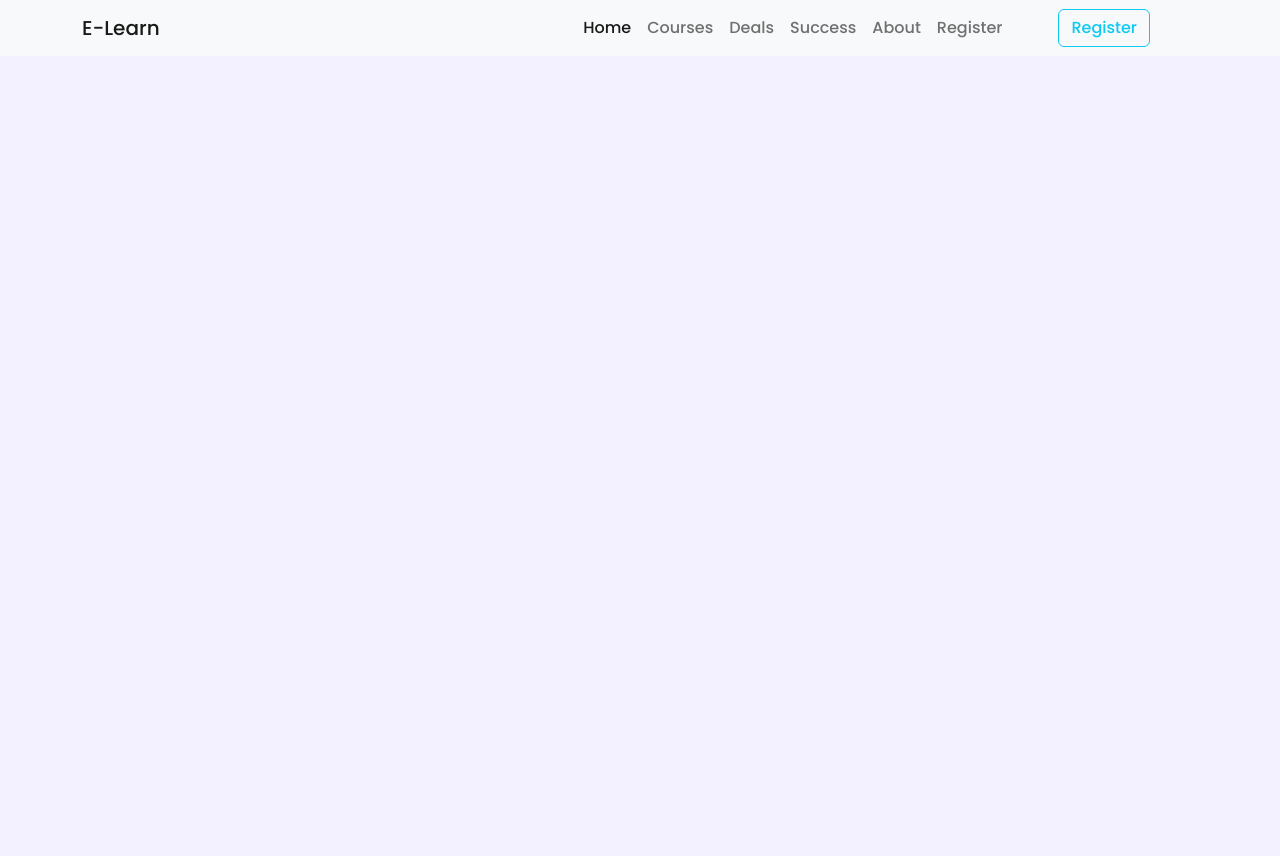
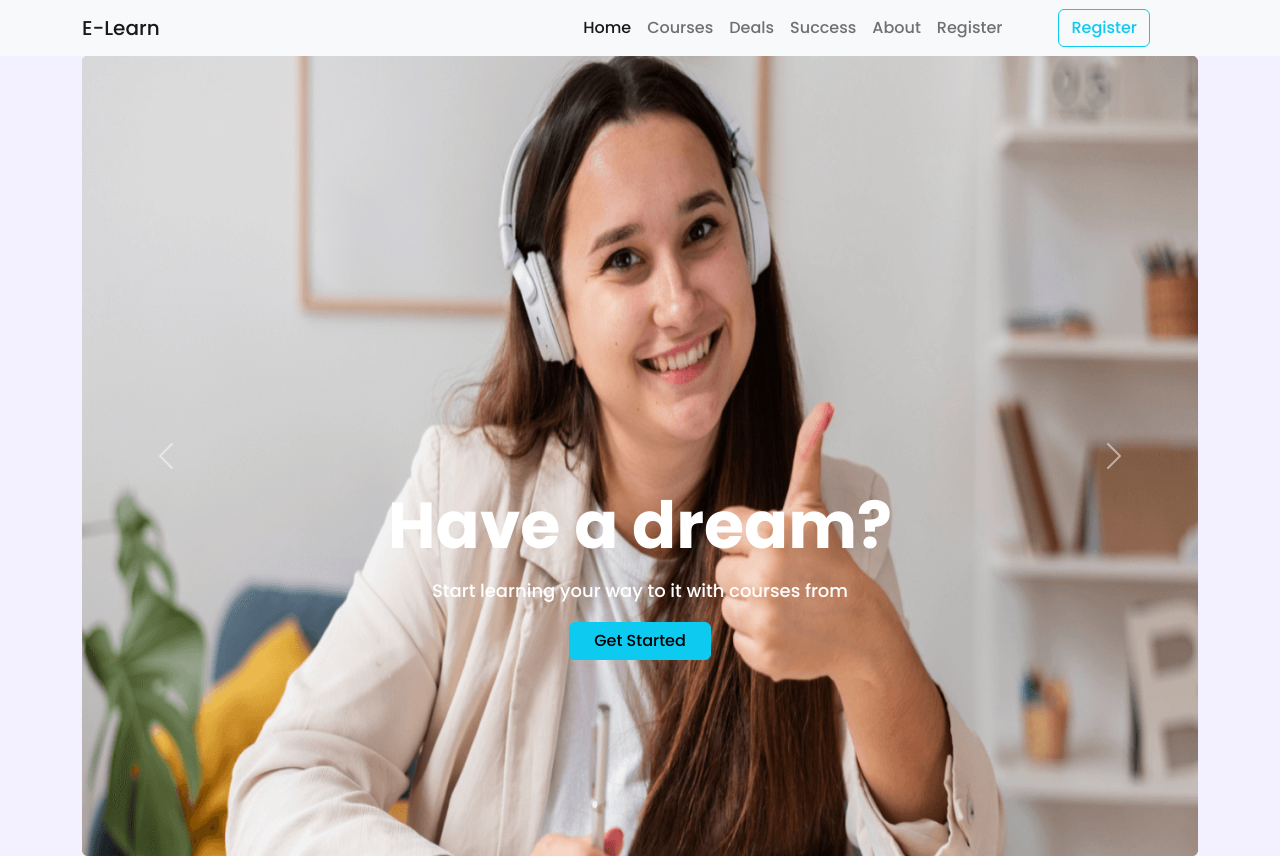
Before and after one commit to Soniasultana/assignment-repo3, a plain HTML site: page index.html in a window 1280 px wide. Before the commit the page ends 800 px from the top, so only its background shows below. Drawn offline with nearby package versions, Linux system fonts and the light colour scheme; a web font is replaced by a local one.

Commit message:
first commit

```diff
--- a/css/style.css
+++ b/css/style.css
@@ -7,3 +7,33 @@ body {
     font-family: 'Poppins', sans-serif;
 
 }
+
+#banner img{
+    height: 100vh;
+
+}
+.carousel-item img{
+    height: 100vh;
+
+    border-radius: 5px;
+}
+.e-banner {
+    padding-bottom: 20%;
+}
+.e-banner h5{
+    font-family: 'Poppins';
+    font-style: normal;
+    font-weight: 600;
+    font-size: 65px;
+    line-height: 85px;
+    text-align: center;
+    color: #FFFFFF;
+}
+.e-banner p{
+font-family: 'Poppins';
+font-style: normal;
+font-weight: 400;
+font-size: 18px;
+line-height: 30px;
+color: #fff;
+}
--- a/index.html
+++ b/index.html
@@ -53,7 +53,54 @@
         <!--Navber ends-->
         <!--Banner starts-->
 
-        <!--Banner ends-->
+         <section id="banner">
+            <div class="container">
+                <div id="carouselExampleCaptions" class="carousel slide" data-bs-ride="false">
+
+                    <div class="carousel-inner">
+                      <div class="carousel-item active">
+                        <img src="images/cover/cover-1.png" class="d-block w-100" alt="...">
+                        <div class="carousel-caption d-none d-md-block">
+                            <div class="e-banner">
+                               <h5>Have a dream? </h5>
+                               <p>Start learning your way to it with courses from </p>
+                               <button type="button" class="btn btn-info px-4">Get Started</button>
+                            </div>
+                        </div>
+                      </div>
+                      <div class="carousel-item">
+                        <img src="images/cover/cover-2.jpg" class="d-block w-100" alt="...">
+                        <div class="carousel-caption d-none d-md-block">
+                            <div class="e-banner">
+                                <h5>Have a dream? </h5>
+                                <p>Start learning your way to it with courses from </p>
+                                <button type="button" class="btn btn-info px-4">Get Started</button>
+                             </div>
+                        </div>
+                      </div>
+                      <div class="carousel-item">
+                        <img src="images/cover/cover-3.jpg" class="d-block w-100" alt="...">
+                        <div class="carousel-caption d-none d-md-block">
+                            <div class="e-banner">
+                                <h5>Have a dream? </h5>
+                                <p>Start learning your way to it with courses from </p>
+                                <button type="button" class="btn btn-info px-4">Get Started</button>
+                             </div>
+                        </div>
+                      </div>
+                    </div>
+                    <button class="carousel-control-prev" type="button" data-bs-target="#carouselExampleCaptions" data-bs-slide="prev">
+                      <span class="carousel-control-prev-icon" aria-hidden="true"></span>
+                      <span class="visually-hidden">Previous</span>
+                    </button>
+                    <button class="carousel-control-next" type="button" data-bs-target="#carouselExampleCaptions" data-bs-slide="next">
+                      <span class="carousel-control-next-icon" aria-hidden="true"></span>
+                      <span class="visually-hidden">Next</span>
+                    </button>
+                  </div>
+              </div>
+         </section>
+            <!--Banner ends-->
 
     </header>
     <main>
```
